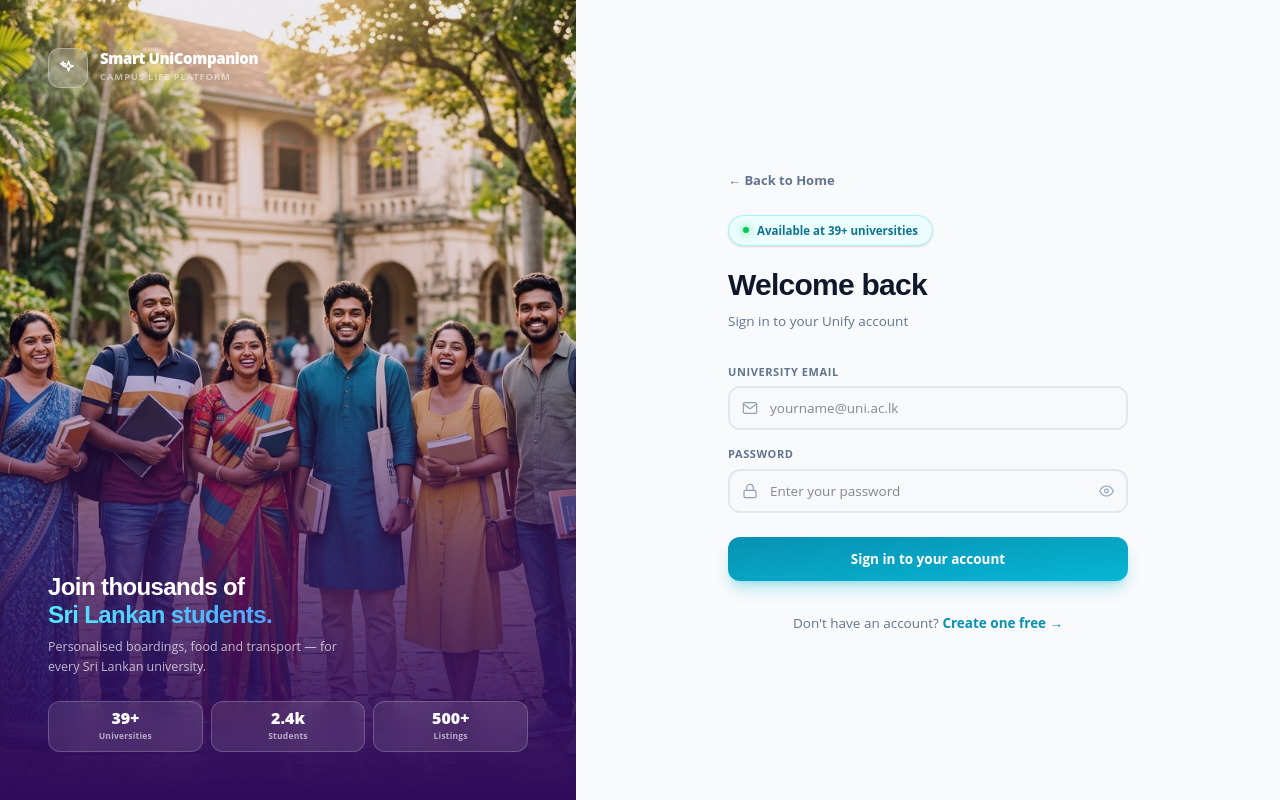
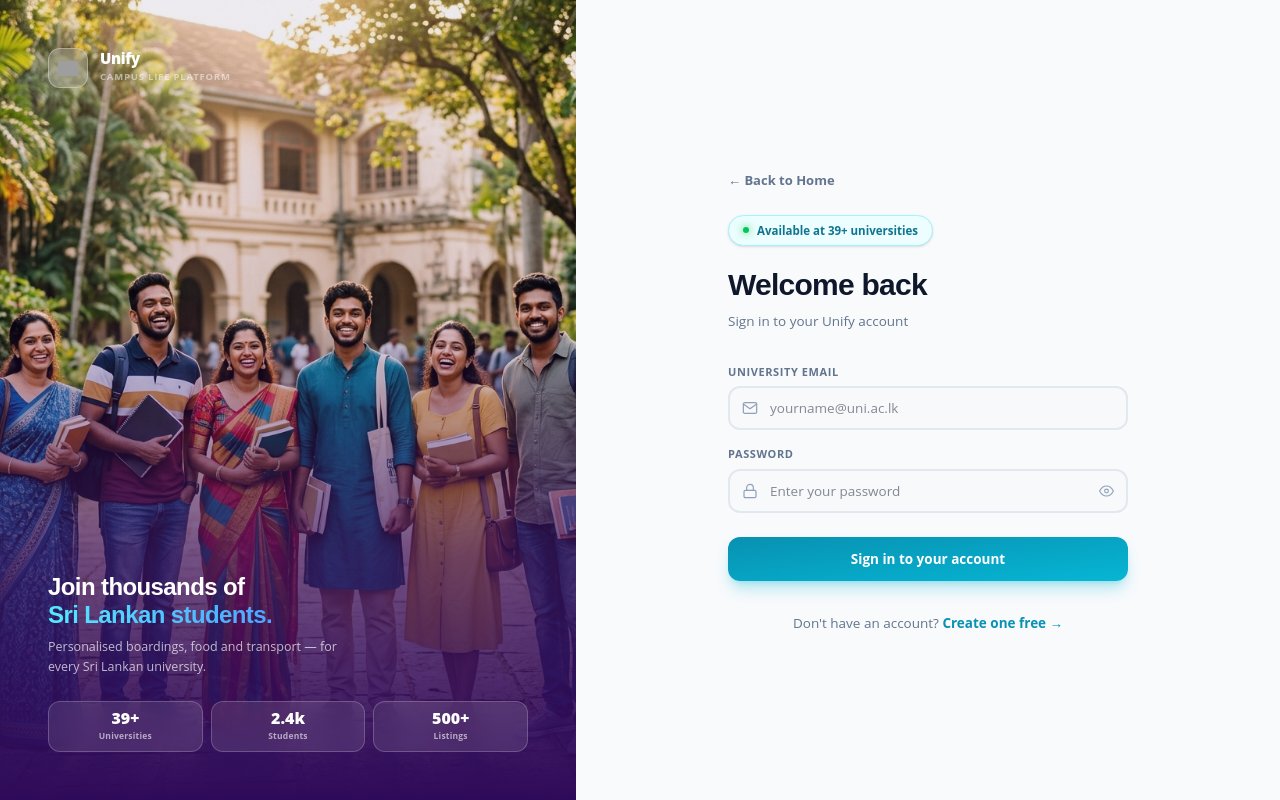
Before and after one commit to madhawaaravinda05-dotco/smart-uni, a React (Vite) app: page /login in a window 1280 px wide. Built offline with nearby package versions, Linux system fonts and the light colour scheme; grey boxes are pictures that could not be loaded.

Commit message:
Update logo and fix branding text

```diff
--- a/index.html
+++ b/index.html
@@ -2,7 +2,7 @@
 <html lang="en">
   <head>
     <meta charset="UTF-8" />
-    <link rel="icon" type="image/svg+xml" href="/favicon.svg" />
+    <link rel="icon" type="image/png" href="/app-logo.png" />
     <meta name="viewport" content="width=device-width, initial-scale=1.0" />
     <title>Unify — Campus Life Platform</title>
     <meta name="description" content="Find boardings, food, and transport near your Sri Lankan university campus." />
--- a/src/components/Icons.jsx
+++ b/src/components/Icons.jsx
@@ -63,33 +63,11 @@ export const CoffeeIcon = (p) => <Icon {...p}><path d="M17 8h1a4 4 0 1 1 0 8h-1"
 
 export function UnifyLogoIcon({ size = 40, className = "" }) {
   return (
-    <svg width={size} height={size} viewBox="0 0 120 120" fill="none" className={className} xmlns="http://www.w3.org/2000/svg">
-      <defs>
-        <linearGradient id="unify-grad-1" x1="0%" y1="0%" x2="100%" y2="100%">
-          <stop offset="0%" stopColor="#8B5CF6" />
-          <stop offset="100%" stopColor="#3B82F6" />
-        </linearGradient>
-        <linearGradient id="unify-grad-2" x1="100%" y1="0%" x2="0%" y2="100%">
-          <stop offset="0%" stopColor="#EC4899" />
-          <stop offset="100%" stopColor="#8B5CF6" />
-        </linearGradient>
-        <filter id="unify-glow" x="-20%" y="-20%" width="140%" height="140%">
-          <feDropShadow dx="0" dy="4" stdDeviation="6" floodColor="#8B5CF6" floodOpacity="0.4" />
-        </filter>
-      </defs>
-
-      {/* Hexagon Base */}
-      <path d="M60 10 L105 32.5 L105 87.5 L60 110 L15 87.5 L15 32.5 Z" fill="url(#unify-grad-1)" filter="url(#unify-glow)" />
-
-      {/* Inner Hexagon layer */}
-      <path d="M60 20 L95 40 L95 80 L60 100 L25 80 L25 40 Z" fill="#ffffff" opacity="0.1" />
-
-      {/* Abstract 'U' Shape - intertwined arcs */}
-      <path d="M35 45 C35 85 85 85 85 45" stroke="url(#unify-grad-2)" strokeWidth="12" strokeLinecap="round" />
-      <path d="M50 40 C50 70 70 70 70 40" stroke="#ffffff" strokeWidth="8" strokeLinecap="round" opacity="0.9" />
-
-      {/* Center dot/connection point */}
-      <circle cx="60" cy="72" r="6" fill="#ffffff" />
-    </svg>
+    <img
+      src="/app-logo.png"
+      alt="Unify Logo"
+      style={{ width: size, height: size, objectFit: "contain" }}
+      className={className}
+    />
   );
 }
--- a/src/pages/Auth.jsx
+++ b/src/pages/Auth.jsx
@@ -1,6 +1,7 @@
 import { useLocation } from "react-router-dom";
 import Login from "./Login";
 import Register from "./Register";
+import { UnifyLogoIcon } from "../components/Icons";
 
 export default function Auth() {
   const location = useLocation();
@@ -29,13 +30,10 @@ export default function Auth() {
         {/* brand */}
         <div className="flex items-center gap-3 relative z-10 mb-auto">
           <div className="w-10 h-10 rounded-xl bg-white/20 border border-white/30 flex items-center justify-center backdrop-blur-md">
-            <svg width="19" height="19" viewBox="0 0 24 24" fill="none" stroke="white" strokeWidth="1.8" strokeLinecap="round" strokeLinejoin="round">
-              <path d="M12 3l1.5 4.5L18 9l-4.5 1.5L12 15l-1.5-4.5L6 9l4.5-1.5z"/>
-              <path d="M5 3l.75 2.25L8 6l-2.25.75L5 9l-.75-2.25L2 6l2.25-.75z"/>
-            </svg>
+            <UnifyLogoIcon size={20} />
           </div>
           <div>
-            <div className="text-[15px] font-black text-white tracking-tight leading-none mb-1">Smart UniCompanion</div>
+            <div className="text-[15px] font-black text-white tracking-tight leading-none mb-1">Unify</div>
             <div className="text-[9.5px] font-bold text-white/50 tracking-[0.8px] uppercase">Campus Life Platform</div>
           </div>
         </div>
```
Also changed, not shown: 1 other file (tests, documents, lock files or other folders).
